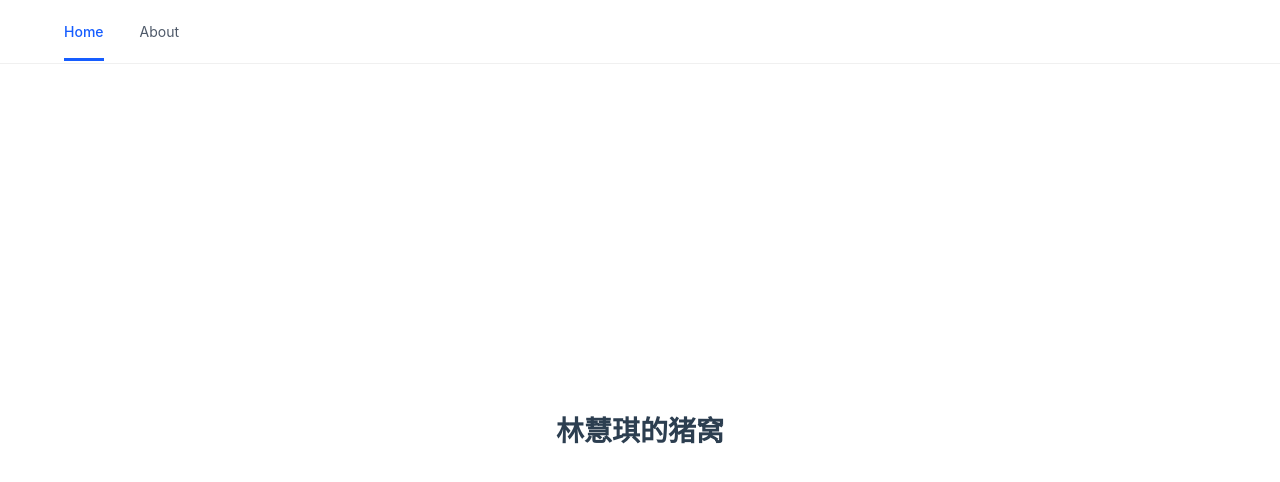
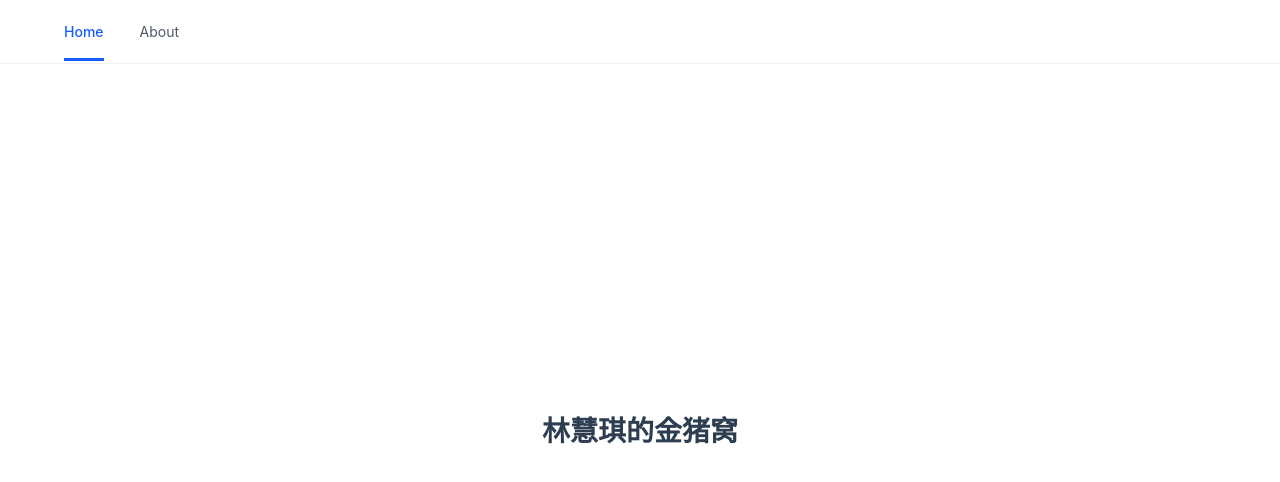
Before and after one commit to hejun95/blog, a Vue app: page / in a window 1280 px wide. Shown: the top 482 px of the page. Built offline with nearby package versions, Linux system fonts and the light colour scheme.

Commit message:
feat: 重新触发自动构建

```diff
--- a/src/views/HomeView.vue
+++ b/src/views/HomeView.vue
@@ -2,7 +2,7 @@
 
 <template>
   <div class="home">
-    <h1>林慧琪的猪窝</h1>
+    <h1>林慧琪的金猪窝</h1>
   </div>
 </template>
 
```
